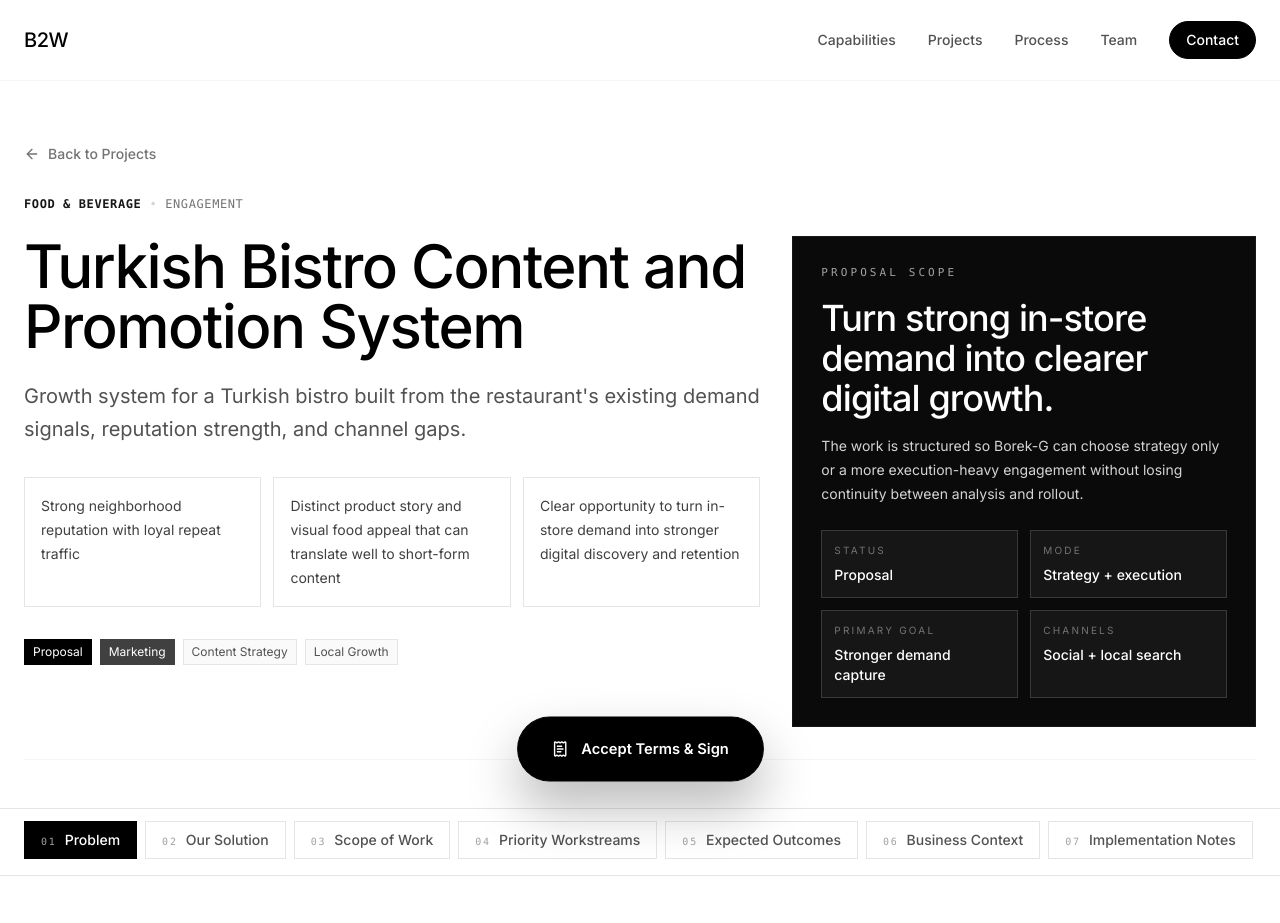
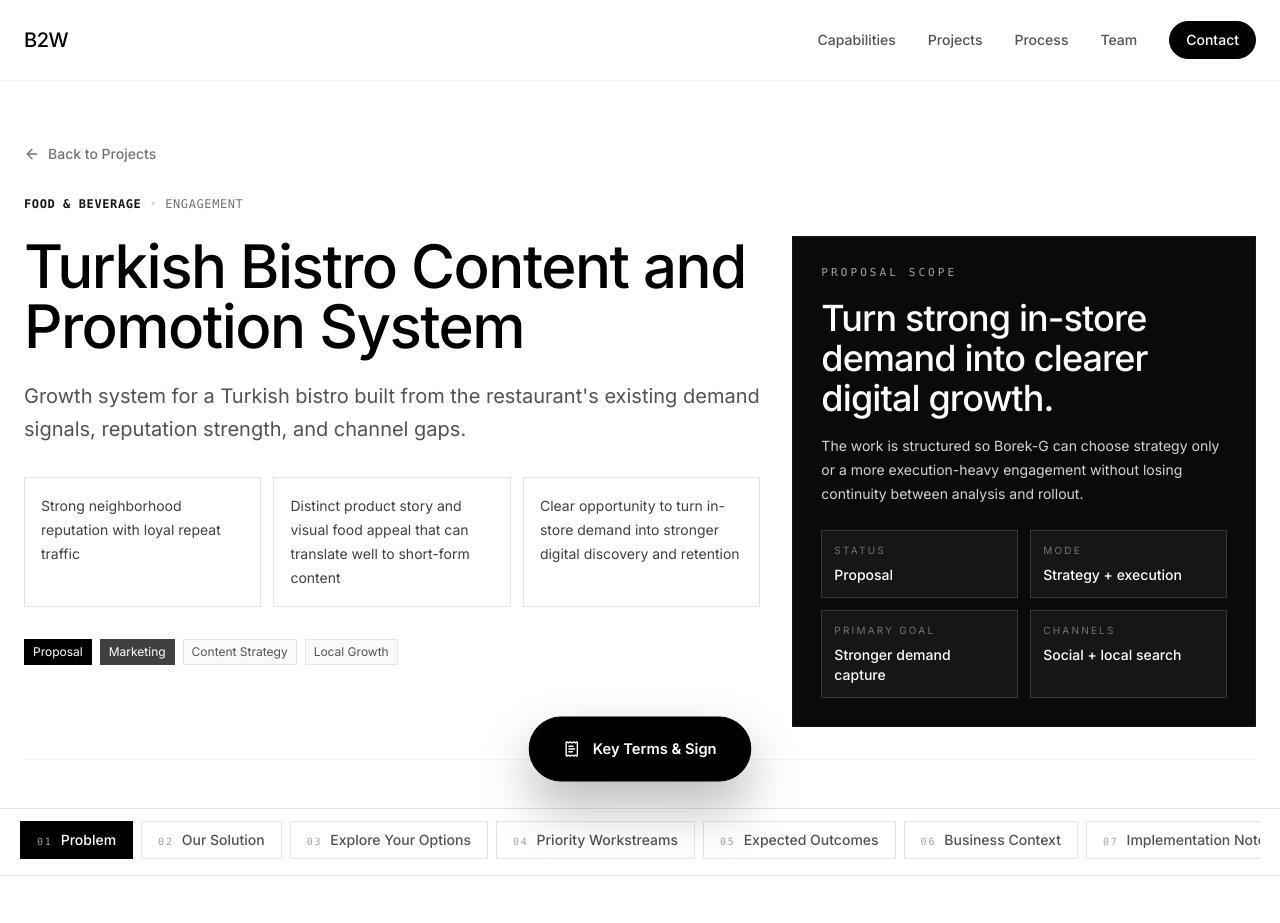
Before and after one commit to aliahm08/B2W, a React (Vite) app: page /borek-g-operations in a window 1280 px wide. Shown: the top 923 px of the page. Built offline with nearby package versions, Linux system fonts and the light colour scheme; no server answers.

Commit message:
Align proposal pages UX

```diff
--- a/scripts/sync-project-access-registry.ts
+++ b/scripts/sync-project-access-registry.ts
@@ -83,7 +83,7 @@ function buildTemplateWorkbook() {
       title: 'Borek-G',
       password_env_var: 'PROJECT_PASSWORD_BOREK_G',
       proposal_emails_csv: 'info@b2w-ai.com',
-      primary_path: '/borek-g',
+      primary_path: '/borek-g-social-media-management',
       primary_view: 'profile',
       notes: 'Keep the real password only in env vars.',
     },
--- a/scripts/sync-project-content.ts
+++ b/scripts/sync-project-content.ts
@@ -70,7 +70,7 @@ const defaultHero: HeroContent = {
 };
 
 const routeMap: Record<string, string> = {
-  'borek-g|profile|marketing': '/borek-g',
+  'borek-g|profile|marketing': '/borek-g-social-media-management',
   'borek-g|prototype|operations': '/borek-g-operations',
   'uyghur eats|profile|finance': '/uyghur-eats-acquisition',
 };
--- a/src/App.tsx
+++ b/src/App.tsx
@@ -4,7 +4,7 @@
  */
 
 import { useEffect } from 'react';
-import { Routes, Route, useLocation } from 'react-router-dom';
+import { Routes, Route, useLocation, Navigate } from 'react-router-dom';
 import Navbar from './components/Navbar';
 import Hero from './components/Hero';
 import Work from './components/Work';
@@ -74,7 +74,8 @@ export default function App() {
       <main>
         <Routes>
           <Route path="/" element={<LandingPage />} />
-          <Route path="/borek-g" element={<BorekG />} />
+          <Route path="/borek-g-social-media-management" element={<BorekG />} />
+          <Route path="/borek-g" element={<Navigate to="/borek-g-social-media-management" replace />} />
           <Route path="/borek-g-operations" element={<BorekGOperations />} />
           <Route path="/uyghur-eats" element={<UyghurEats />} />
           <Route path="/uyghur-eats-acquisition" element={<UyghurEatsAcquisition />} />
--- a/src/components/AssistantWidget.tsx
+++ b/src/components/AssistantWidget.tsx
@@ -1,18 +1,26 @@
 import { useEffect, useMemo, useState } from 'react';
 import { AnimatePresence, motion } from 'motion/react';
-import { ArrowRight, ReceiptText } from 'lucide-react';
+import { ArrowRight, ArrowUpRight, ReceiptText } from 'lucide-react';
 import { useLocation } from 'react-router-dom';
 import { getProposalContent } from '../content/proposals';
 import { fetchProjectAccessStatus, getProtectedProject, isProjectAccessGranted, type ProjectAccessStatus } from '../content/projectAccess';
 
 type FloatingPageCta =
   | { type: 'proposal'; label: string }
-  | { type: 'event'; label: string; eventName: string };
+  | { type: 'event'; label: string; eventName: string }
+  | { type: 'link'; label: string; href: string };
 
-const floatingPageCtas: Record<string, FloatingPageCta> = {
-  '/borek-g-operations': { type: 'proposal', label: 'Accept Terms & Sign' },
-  '/uyghur-eats-acquisition': { type: 'proposal', label: 'Accept Terms & Sign' },
-  '/uyghur-eats': { type: 'event', label: 'Make an Offer', eventName: 'b2w-uyghur-offer:open' },
+const floatingPageCtas: Record<string, FloatingPageCta[]> = {
+  '/borek-g-operations': [{ type: 'proposal', label: 'Key Terms & Sign' }],
+  '/uyghur-eats-acquisition': [
+    {
+      type: 'link',
+      label: 'Preview Analysis Profile',
+      href: '/uyghur-eats?preview=proposal&return=%2Fuyghur-eats-acquisition%23scope-options',
+    },
+    { type: 'proposal', label: 'Key Terms & Sign' },
+  ],
+  '/uyghur-eats': [{ type: 'event', label: 'Make an Offer', eventName: 'b2w-uyghur-offer:open' }],
 };
 
 export default function AssistantWidget() {
@@ -22,7 +30,7 @@ export default function AssistantWidget() {
   const [isProjectUnlocked, setIsProjectUnlocked] = useState(true);
   const protectedProject = useMemo(() => getProtectedProject(pathname), [pathname]);
   const proposal = useMemo(() => getProposalContent(pathname), [pathname]);
-  const activeFloatingCta = useMemo(() => floatingPageCtas[pathname], [pathname]);
+  const activeFloatingCtas = useMemo(() => floatingPageCtas[pathname] ?? [], [pathname]);
 
   useEffect(() => {
     let isActive = true;
@@ -70,7 +78,7 @@ export default function AssistantWidget() {
   }, [pathname]);
 
   useEffect(() => {
-    if (!activeFloatingCta || !isProjectUnlocked || hasAutoOpened) {
+    if (activeFloatingCtas.length === 0 || !isProjectUnlocked || hasAutoOpened) {
       return;
     }
 
@@ -92,38 +100,58 @@ export default function AssistantWidget() {
     return () => {
       window.removeEventListener('scroll', handleScroll);
     };
-  }, [activeFloatingCta, hasAutoOpened, isProjectUnlocked]);
+  }, [activeFloatingCtas, hasAutoOpened, isProjectUnlocked]);
 
-  if (!activeFloatingCta || !isProjectUnlocked) {
+  if (activeFloatingCtas.length === 0 || !isProjectUnlocked) {
     return null;
   }
 
   return (
     <div className="pointer-events-none fixed inset-x-0 bottom-5 z-50 flex justify-center px-4">
       <AnimatePresence mode="wait">
-        <motion.button
+        <motion.div
           key={`${pathname}-floating-cta`}
+          initial={{ opacity: 0, y: 12 }}
+          animate={{ opacity: 1, y: 0 }}
+          exit={{ opacity: 0, y: 12 }}
+          className={`pointer-events-auto flex flex-wrap items-center justify-center gap-3 transition-all duration-300 ${
+            isBottomPrompted ? 'scale-105' : ''
+          }`}
+        >
+          {activeFloatingCtas.map((cta) => (
+            <button
+              key={`${pathname}-${cta.label}`}
               type="button"
               onClick={() => {
-            if (activeFloatingCta.type === 'proposal') {
+                if (cta.type === 'proposal') {
                   if (proposal) {
                     window.dispatchEvent(new CustomEvent('b2w-assistant:open'));
                   }
                   return;
                 }
 
-            window.dispatchEvent(new CustomEvent(activeFloatingCta.eventName));
+                if (cta.type === 'link') {
+                  window.location.assign(cta.href);
+                  return;
+                }
+
+                window.dispatchEvent(new CustomEvent(cta.eventName));
               }}
-          initial={{ opacity: 0, y: 12 }}
-          animate={{ opacity: 1, y: 0 }}
-          exit={{ opacity: 0, y: 12 }}
-          className={`pointer-events-auto inline-flex items-center gap-3 rounded-full border border-black bg-black text-sm font-semibold text-white shadow-[0_24px_50px_rgba(0,0,0,0.28)] transition-all duration-300 hover:-translate-y-0.5 hover:bg-neutral-800 ${
-            isBottomPrompted ? 'scale-105 px-8 py-5' : 'px-6 py-4'
+              className={`inline-flex items-center gap-3 rounded-full border border-black bg-black text-sm font-semibold text-white shadow-[0_24px_50px_rgba(0,0,0,0.28)] transition-all duration-300 hover:-translate-y-0.5 hover:bg-neutral-800 ${
+                isBottomPrompted ? 'px-8 py-5' : 'px-6 py-4'
               }`}
             >
-          {activeFloatingCta.type === 'proposal' ? <ReceiptText size={16} /> : <ArrowRight size={16} />}
-          {activeFloatingCta.label}
-        </motion.button>
+              {cta.type === 'proposal' ? (
+                <ReceiptText size={16} />
+              ) : cta.type === 'link' ? (
+                <ArrowUpRight size={16} />
+              ) : (
+                <ArrowRight size={16} />
+              )}
+              {cta.label}
+            </button>
+          ))}
+        </motion.div>
       </AnimatePresence>
     </div>
   );
--- a/src/content/caseStudies.ts
+++ b/src/content/caseStudies.ts
@@ -10,7 +10,7 @@ export const projects = [
         impact: "510+ Public Reviews & 1.5K IG Followers",
         tags: ["Restaurant Profile", "Marketing Audit", "Data Scrubbing"],
         date: "March 2026",
-        link: "/borek-g"
+        link: "/borek-g-social-media-management"
     },
     {
         id: 11,
--- a/src/content/projectAccess.ts
+++ b/src/content/projectAccess.ts
@@ -33,11 +33,11 @@ export type ProjectAccessStatus = {
 
 export const protectedProjects: ProtectedProjectConfig[] = [
   {
-    path: '/borek-g',
+    path: '/borek-g-social-media-management',
     scopeId: 'borek_g',
     view: 'profile',
     routes: {
-      profile: '/borek-g',
+      profile: '/borek-g-social-media-management',
       proposal: '/borek-g-operations',
     },
     title: 'Borek-G',
@@ -58,7 +58,7 @@ export const protectedProjects: ProtectedProjectConfig[] = [
     scopeId: 'borek_g',
     view: 'proposal',
     routes: {
-      profile: '/borek-g',
+      profile: '/borek-g-social-media-management',
       proposal: '/borek-g-operations',
     },
     title: 'Borek-G Marketing Proposal',
--- a/src/content/projectPipeline.generated.ts
+++ b/src/content/projectPipeline.generated.ts
@@ -39,7 +39,7 @@ export const projectPipelineContent: ProjectPipelineContent = {
         }
       ],
       "date": "January 2026",
-      "link": "/borek-g"
+      "link": "/borek-g-social-media-management"
     },
     {
       "id": 2,
--- a/src/content/projectShowcase.ts
+++ b/src/content/projectShowcase.ts
@@ -9,7 +9,7 @@ export type ProjectShowcaseOverride = {
 };
 
 export const projectShowcaseOverridesByPath: Record<string, ProjectShowcaseOverride> = {
-  '/borek-g': {
+  '/borek-g-social-media-management': {
     publicTitle: 'Turkish Bistro Social Media Management',
     publicClientDescription: 'Independent restaurant in a high-traffic suburban market',
     publicDescription: 'Restaurant marketing profile covering public reputation, Instagram opportunity, search visibility, and conversion opportunities across the website and owned channels.',
--- a/src/pages/BorekGOperations.tsx
+++ b/src/pages/BorekGOperations.tsx
@@ -43,7 +43,7 @@ const proposal = getProposalContent('/borek-g-operations');
 const sectionItems = [
     { id: 'problem', label: 'Problem' },
     { id: 'solution', label: 'Our Solution' },
-    { id: 'scope-options', label: 'Scope of Work' },
+    { id: 'scope-options', label: 'Explore Your Options' },
     { id: 'handles', label: 'Priority Workstreams' },
     { id: 'benefits', label: 'Expected Outcomes' },
     { id: 'context', label: 'Business Context' },
@@ -210,7 +210,7 @@ export default function BorekGOperations() {
 
                         <ResponsiveAccordionSection
                             id="scope-options"
-                            title="Scope of Work"
+                            title="Explore Your Options"
                             icon={Wrench}
                             className="border-t border-neutral-200"
                             headerClassName="border-b border-neutral-200 p-4"
@@ -255,8 +255,8 @@ export default function BorekGOperations() {
                                                 {selectedOption.offerings.map((offering) => <li key={offering}>{offering}</li>)}
                                             </ul>
                                             <Link
-                                                to="/borek-g"
-                                                className="mt-6 inline-flex items-center gap-2 border border-neutral-200 px-4 py-3 text-sm font-medium text-black transition-colors hover:border-black hover:text-black"
+                                                to="/borek-g-social-media-management"
+                                                className="mt-6 inline-flex items-center gap-2 border border-teal-500/30 bg-teal-500/10 px-4 py-3 text-sm font-medium text-teal-700 transition-colors hover:border-teal-700 hover:bg-teal-700 hover:text-white"
                                             >
                                                 Preview deliverable
                                                 <ArrowUpRight className="h-4 w-4" />
--- a/src/pages/UyghurEatsAcquisition.tsx
+++ b/src/pages/UyghurEatsAcquisition.tsx
@@ -48,7 +48,7 @@ const sectionItems = [
   { id: 'overview', label: 'Business Overview' },
   { id: 'problem', label: 'Problem' },
   { id: 'solution', label: 'Our Solution' },
-  { id: 'scope-options', label: 'Scopes' },
+  { id: 'scope-options', label: 'Explore Your Options' },
   { id: 'process', label: 'Process' },
 ];
 
@@ -228,10 +228,12 @@ export default function UyghurEatsAcquisition() {
                 </ul>
               </div>
             </ResponsiveAccordionSection>
+          </div>
 
+          <div className="lg:col-span-12">
             <ResponsiveAccordionSection
               id="scope-options"
-              title="Scope of Work"
+              title="Explore Your Options"
               icon={BriefcaseBusiness}
               className="border-t border-neutral-200"
               headerClassName="border-b border-neutral-200 p-4"
@@ -280,7 +282,7 @@ export default function UyghurEatsAcquisition() {
                       </ul>
                       <Link
                         to="/uyghur-eats?preview=proposal&return=%2Fuyghur-eats-acquisition%23scope-options"
-                        className="mt-6 inline-flex items-center gap-2 border border-neutral-200 px-4 py-3 text-sm font-medium text-black transition-colors hover:border-black hover:text-black"
+                        className="mt-6 inline-flex items-center gap-2 border border-teal-500/30 bg-teal-500/10 px-4 py-3 text-sm font-medium text-teal-700 transition-colors hover:border-teal-700 hover:bg-teal-700 hover:text-white"
                       >
                         Preview deliverable
                         <ArrowUpRight className="h-4 w-4" />
@@ -315,7 +317,9 @@ export default function UyghurEatsAcquisition() {
                 </div>
               </div>
             </ResponsiveAccordionSection>
+          </div>
 
+          <div className="space-y-12 lg:col-span-7">
             <ResponsiveAccordionSection
               id="process"
               title="Process"
```
Also changed, not shown: src/pages/BorekG.tsx (+7 -7 lines). Lines whose indentation alone changed are shown as unchanged.
